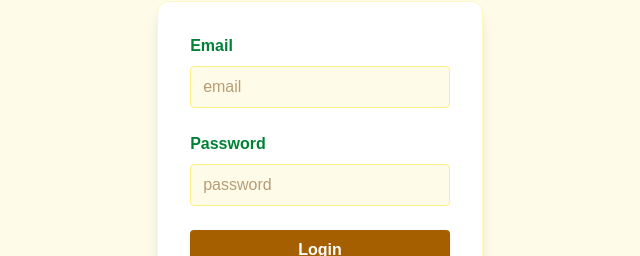
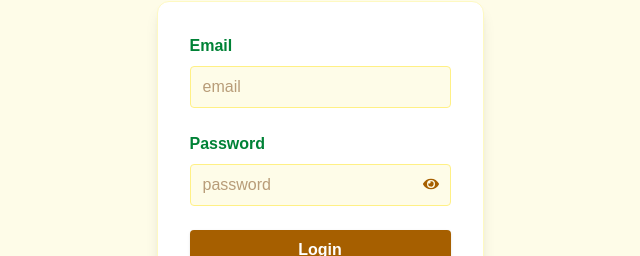
Before and after one commit to CommitCrush/Reise-Blog, a Next.js app in the folder nextjs_basic/: page /login in a window 1280 px wide. Shown: the part 254-510 px from the top of the page, without its empty margins (320-960 px from the left). Built offline with nearby package versions, Linux system fonts and the light colour scheme; no server answers.

Commit message:
feat: add password visibility toggle to login and registration forms

```diff
--- a/nextjs_basic/src/app/(auth)/login/page.tsx
+++ b/nextjs_basic/src/app/(auth)/login/page.tsx
@@ -1,7 +1,14 @@
+"use client";
+
 import Link from "next/link";
 import { LoginUser } from "../../../actions/login";
+import { FaEye, FaEyeSlash } from "react-icons/fa";
+import { useState } from "react";
 
 export default function LoginPage() {
+  const [showPassword, setShowPassword] = useState(false);
+
+
   return (
     <main className="mx-auto h-screen flex items-center justify-center flex-col gap-5 bg-yellow-50">
       <h3 className="text-2xl font-bold text-yellow-700 mb-2">Login</h3>
@@ -21,16 +28,24 @@ export default function LoginPage() {
             className="border border-yellow-200 rounded px-3 py-2 focus:outline-none focus:ring-2 focus:ring-green-200 bg-yellow-50 text-yellow-900"
           />
         </div>
-        <div className="flex flex-col gap-2">
+        <div className="flex flex-col gap-2 relative">
           <label htmlFor="password" className="text-green-700 font-semibold">Password</label>
           <input
-            id="password"
+            id="register-password"
             name="password"
             placeholder="password"
-            type="password"
+            type={showPassword ? "text" : "password"}
             required
-            className="border border-yellow-200 rounded px-3 py-2 focus:outline-none focus:ring-2 focus:ring-green-200 bg-yellow-50 text-yellow-900"
+            className="border border-yellow-200 rounded px-3 py-2 pr-10 focus:outline-none focus:ring-2 focus:ring-green-200 bg-yellow-50 text-yellow-900"
           />
+          <button
+            type="button"
+            tabIndex={-1}
+            className="absolute right-3 top-11 text-yellow-700 hover:text-green-700"
+            onClick={() => setShowPassword(!showPassword)}
+          >
+            {showPassword ? <FaEyeSlash /> : <FaEye />}
+          </button>
         </div>
         <button
           type="submit"
--- a/nextjs_basic/src/app/(auth)/register/page.tsx
+++ b/nextjs_basic/src/app/(auth)/register/page.tsx
@@ -1,7 +1,14 @@
+"use client";
+
 import Link from "next/link";
 import { RegisterUser } from "../../../actions/register";
+import { FaEye, FaEyeSlash } from "react-icons/fa";
+import { useState } from "react";
 
 export default function RegisterPage() {
+  const [showPassword, setShowPassword] = useState(false);
+
+
   return (
     <main className="mx-auto h-screen flex items-center justify-center flex-col gap-5 bg-yellow-50">
       <h3 className="text-2xl font-bold text-yellow-700 mb-2">Registrieren</h3>
@@ -32,16 +39,24 @@ export default function RegisterPage() {
             className="border border-yellow-200 rounded px-3 py-2 focus:outline-none focus:ring-2 focus:ring-green-200 bg-yellow-50 text-yellow-900"
           />
         </div>
-        <div className="flex flex-col gap-2">
+        <div className="flex flex-col gap-2 relative">
           <label htmlFor="password" className="text-green-700 font-semibold">Password</label>
           <input
-            id="password"
+            id="register-password"
             name="password"
             placeholder="password"
-            type="password"
+            type={showPassword ? "text" : "password"}
             required
-            className="border border-yellow-200 rounded px-3 py-2 focus:outline-none focus:ring-2 focus:ring-green-200 bg-yellow-50 text-yellow-900"
+            className="border border-yellow-200 rounded px-3 py-2 pr-10 focus:outline-none focus:ring-2 focus:ring-green-200 bg-yellow-50 text-yellow-900"
           />
+          <button
+            type="button"
+            tabIndex={-1}
+            className="absolute right-3 top-11 text-yellow-700 hover:text-green-700"
+            onClick={() => setShowPassword(!showPassword)}
+          >
+            {showPassword ? <FaEyeSlash /> : <FaEye />}
+          </button>
         </div>
         <button
           type="submit"
```
